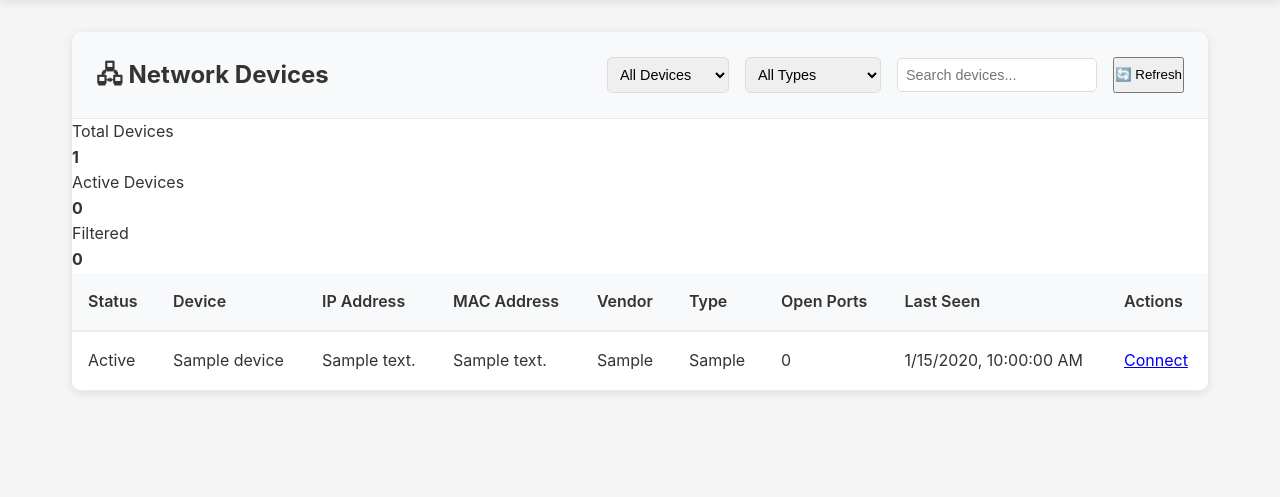
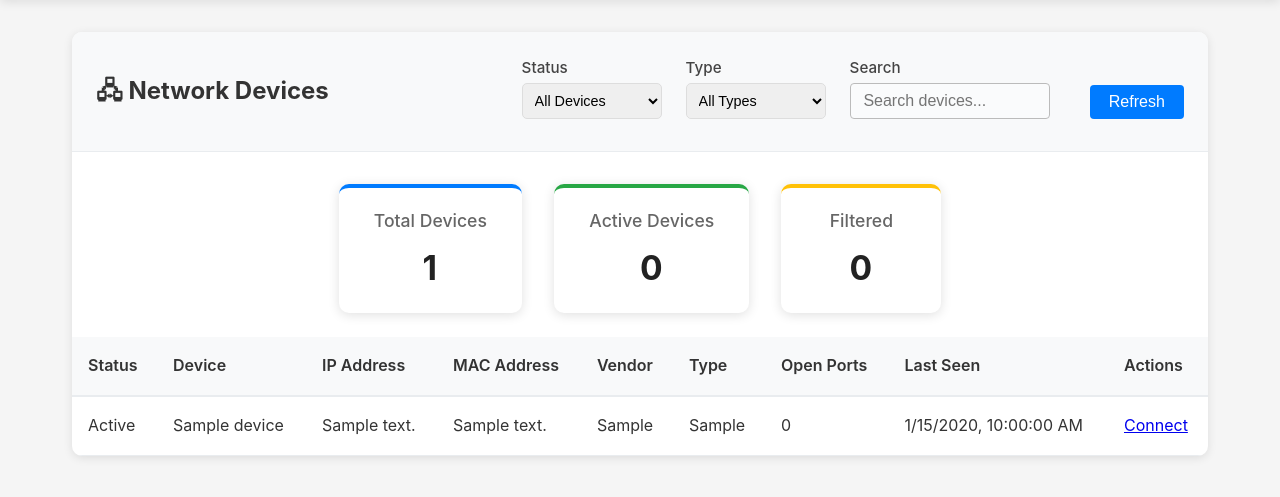
Before and after one commit to itsKia2/Network-Dashboard, a Flask app: page /devices in a window 1280 px wide. Shown: the part 74-571 px from the top of the page. Run offline with Flask 3, Linux system fonts and the light colour scheme; the visitor is signed in with stand-in values (Sample User, id 1); tables that the repository leaves empty hold one stand-in row (values such as "Sample post"); some libraries are stand-ins or nearby versions.

Commit message:
improved devices page

```diff
--- a/templates/devices.html
+++ b/templates/devices.html
@@ -4,12 +4,18 @@ endblock %} {% block content %}
   <div class="page-header">
     <h2><span class="icon">🖧</span> Network Devices</h2>
     <div class="header-controls">
-      <div class="filter-controls">
+
+      <div class="filter-controls enhanced-filters">
+        <div class="filter-group">
+          <label for="device-filter" class="filter-label">Status</label>
           <select id="device-filter" class="filter-select">
             <option value="all">All Devices</option>
             <option value="active">Active Only</option>
             <option value="inactive">Inactive Only</option>
           </select>
+        </div>
+        <div class="filter-group">
+          <label for="type-filter" class="filter-label">Type</label>
           <select id="type-filter" class="filter-select">
             <option value="all">All Types</option>
             <option value="Computer">Computers</option>
@@ -18,6 +24,9 @@ endblock %} {% block content %}
             <option value="IoT Device">IoT Devices</option>
             <option value="Unknown">Unknown</option>
           </select>
+        </div>
+        <div class="filter-group search-group">
+          <label for="search-input" class="filter-label">Search</label>
           <input
             type="text"
             id="search-input"
@@ -25,20 +34,22 @@ endblock %} {% block content %}
             class="search-input"
           />
         </div>
-      <button id="refresh-btn" class="refresh-btn">🔄 Refresh</button>
+        <button id="refresh-btn" class="refresh-btn">Refresh</button>
+      </div>
     </div>
   </div>
 
-  <div class="devices-summary-cards">
-    <div class="summary-card">
+
+  <div class="devices-summary-cards enhanced-summary-cards">
+    <div class="summary-card total">
       <div class="summary-title">Total Devices</div>
       <div class="summary-value" id="total-count">0</div>
     </div>
-    <div class="summary-card">
+    <div class="summary-card active">
       <div class="summary-title">Active Devices</div>
       <div class="summary-value" id="active-count">0</div>
     </div>
-    <div class="summary-card">
+    <div class="summary-card filtered">
       <div class="summary-title">Filtered</div>
       <div class="summary-value" id="filtered-count">0</div>
     </div>
@@ -88,6 +99,93 @@ endblock %} {% block content %}
     </div>
   </div>
 </div>
-{% endblock %} {% block scripts %}
+<style>
+  .enhanced-filters {
+    display: flex;
+    gap: 1.5em;
+    align-items: flex-end;
+    flex-wrap: wrap;
+    margin-bottom: 0.5em;
+  }
+  .filter-group {
+    display: flex;
+    flex-direction: column;
+    min-width: 140px;
+  }
+  .filter-label {
+    font-size: 0.95em;
+    color: #444;
+    margin-bottom: 0.2em;
+    font-weight: 500;
+  }
+  .search-group {
+    min-width: 200px;
+    flex: 1;
+  }
+  .search-input {
+    border-radius: 4px;
+    border: 1px solid #bbb;
+    padding: 0.5em 0.8em;
+    font-size: 1em;
+    background: #fafbfc;
+    transition: border 0.2s;
+  }
+  .search-input:focus {
+    border: 1.5px solid #007bff;
+    outline: none;
+    background: #fff;
+  }
+  .refresh-btn {
+    margin-left: 1em;
+    padding: 0.5em 1.2em;
+    font-size: 1em;
+    border-radius: 4px;
+    border: none;
+    background: #007bff;
+    color: #fff;
+    cursor: pointer;
+    transition: background 0.2s;
+  }
+  .refresh-btn:hover {
+    background: #0056b3;
+  }
+  .enhanced-summary-cards {
+    display: flex;
+    gap: 2em;
+    margin: 2em 0 1.5em 0;
+    justify-content: center;
+  }
+  .summary-card {
+    background: #fff;
+    border-radius: 10px;
+    box-shadow: 0 2px 12px #e0e0e0;
+    padding: 1.2em 2.2em;
+    min-width: 160px;
+    text-align: center;
+    display: flex;
+    flex-direction: column;
+    align-items: center;
+    transition: box-shadow 0.2s, transform 0.2s;
+  }
+  .summary-card.total { border-top: 4px solid #007bff; }
+  .summary-card.active { border-top: 4px solid #28a745; }
+  .summary-card.filtered { border-top: 4px solid #ffc107; }
+  .summary-card:hover {
+    box-shadow: 0 4px 24px #b0b0b0;
+    transform: translateY(-2px) scale(1.03);
+  }
+  .summary-title {
+    font-size: 1.1em;
+    color: #666;
+    margin-bottom: 0.3em;
+    font-weight: 500;
+  }
+  .summary-value {
+    font-size: 2.1em;
+    font-weight: 700;
+    color: #222;
+    letter-spacing: 1px;
+  }
+</style>
 <script src="{{ url_for('static', filename='js/devices.js') }}"></script>
 {% endblock %}
```
Lines whose indentation alone changed are shown as unchanged.
